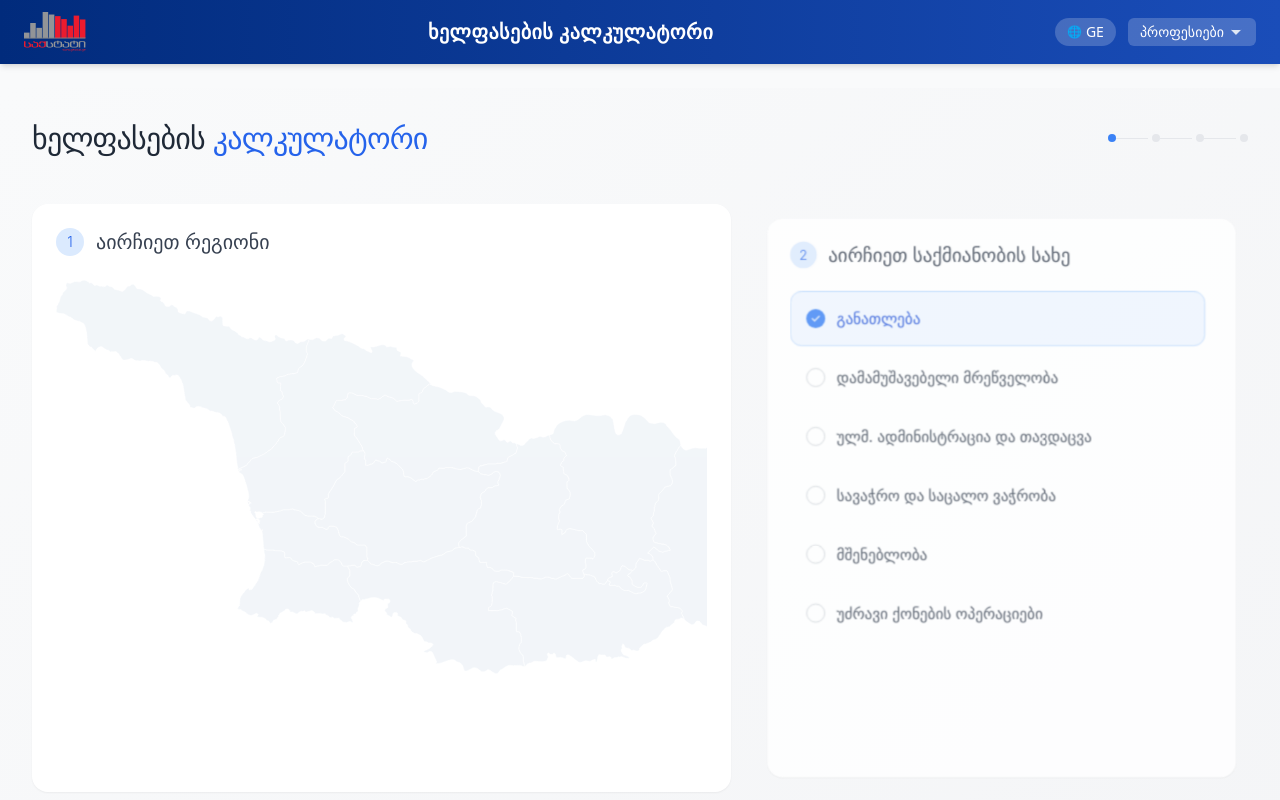
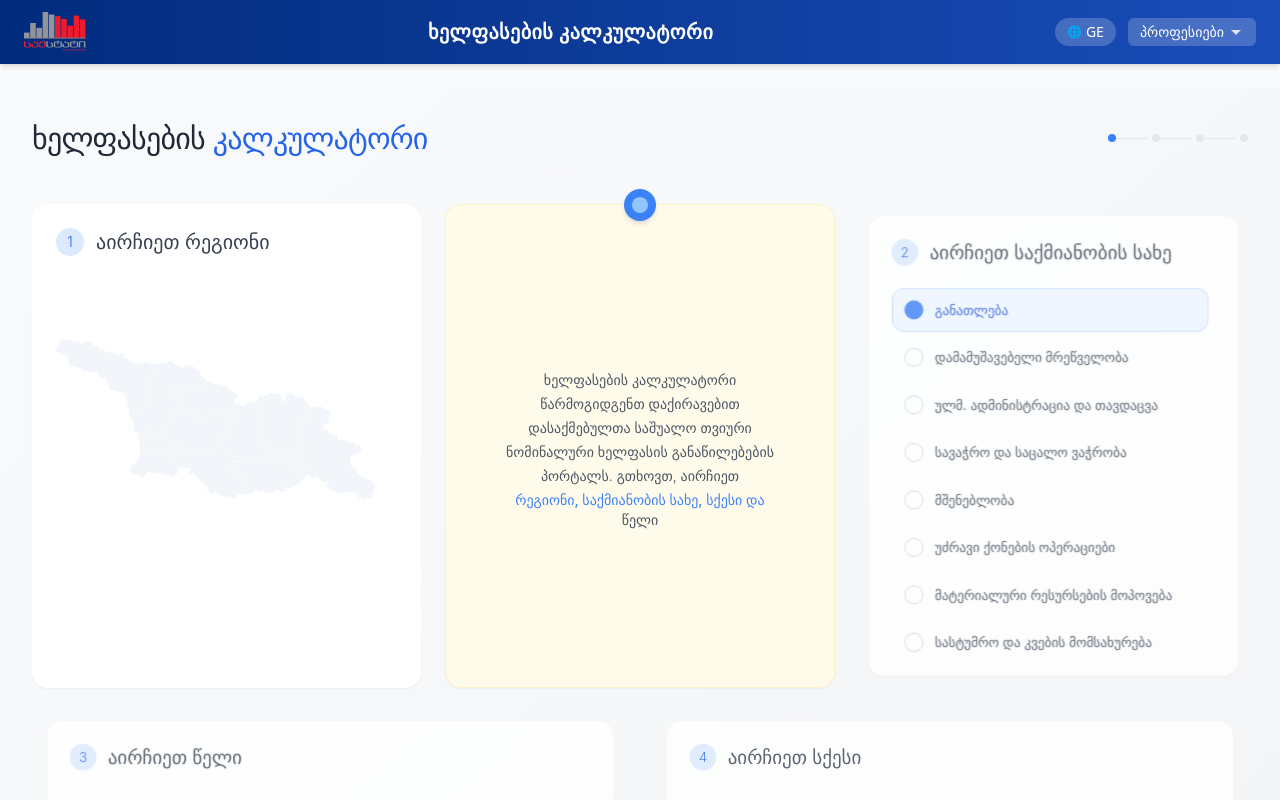
Before and after one commit to nikolozi2001/salary_calculator, a React (Vite) app in the folder frontend/: page / in a window 1280 px wide. Both pictures are taken after a click on the element "განათლება". Shown: the top 800 px of the page. Built offline with nearby package versions, Linux system fonts and the light colour scheme.

Commit message:
refactor: Improve Dashboard component structure and styling for better readability and user experience

```diff
--- a/frontend/src/components/Dashboard.jsx
+++ b/frontend/src/components/Dashboard.jsx
@@ -21,12 +21,36 @@ const Dashboard = () => {
     "GE-GU": { nameEn: "Guria", nameGe: "გურია", color: "#818CF8" },
     "GE-IM": { nameEn: "Imereti", nameGe: "იმერეთი", color: "#A78BFA" },
     "GE-KA": { nameEn: "Kakheti", nameGe: "კახეთი", color: "#FB7185" },
-    "GE-KK": { nameEn: "Kvemo Kartli", nameGe: "ქვემო ქართლი", color: "#67E8F9" },
-    "GE-MM": { nameEn: "Mtskheta-Mtianeti", nameGe: "მცხეთა-მთიანეთი", color: "#BEF264" },
-    "GE-RL": { nameEn: "Racha-Lechkhumi", nameGe: "რაჭა-ლეჩხუმი", color: "#FDBA74" },
-    "GE-SJ": { nameEn: "Samtskhe-Javakheti", nameGe: "სამცხე-ჯავახეთი", color: "#A1A1AA" },
-    "GE-SK": { nameEn: "Shida Kartli", nameGe: "შიდა ქართლი", color: "#94A3B8" },
-    "GE-SZ": { nameEn: "Samegrelo-Zemo Svaneti", nameGe: "სამეგრელო-ზემო სვანეთი", color: "#86EFAC" },
+    "GE-KK": {
+      nameEn: "Kvemo Kartli",
+      nameGe: "ქვემო ქართლი",
+      color: "#67E8F9",
+    },
+    "GE-MM": {
+      nameEn: "Mtskheta-Mtianeti",
+      nameGe: "მცხეთა-მთიანეთი",
+      color: "#BEF264",
+    },
+    "GE-RL": {
+      nameEn: "Racha-Lechkhumi",
+      nameGe: "რაჭა-ლეჩხუმი",
+      color: "#FDBA74",
+    },
+    "GE-SJ": {
+      nameEn: "Samtskhe-Javakheti",
+      nameGe: "სამცხე-ჯავახეთი",
+      color: "#A1A1AA",
+    },
+    "GE-SK": {
+      nameEn: "Shida Kartli",
+      nameGe: "შიდა ქართლი",
+      color: "#94A3B8",
+    },
+    "GE-SZ": {
+      nameEn: "Samegrelo-Zemo Svaneti",
+      nameGe: "სამეგრელო-ზემო სვანეთი",
+      color: "#86EFAC",
+    },
     "GE-TB": { nameEn: "Tbilisi", nameGe: "თბილისი", color: "#FCD34D" },
   };
 
@@ -56,7 +80,13 @@ const Dashboard = () => {
     } else if (selectedYear && selectedGender && activeStepIndex === 2) {
       setTimeout(() => setActiveStepIndex(3), 300);
     }
-  }, [selectedRegion, selectedActivity, selectedYear, selectedGender, activeStepIndex]);
+  }, [
+    selectedRegion,
+    selectedActivity,
+    selectedYear,
+    selectedGender,
+    activeStepIndex,
+  ]);
 
   // Effect to handle SVG loading and manipulation
   useEffect(() => {
@@ -78,9 +108,17 @@ const Dashboard = () => {
         svgRef.current = svgElement;
 
         if (svgElement) {
-          // Set SVG attributes
+          // Set SVG attributes for proper scaling
           svgElement.setAttribute("width", "100%");
-          svgElement.setAttribute("height", "auto");
+          svgElement.setAttribute("height", "100%");
+          svgElement.setAttribute("preserveAspectRatio", "xMidYMid meet");
+
+          // Make sure the viewBox is set properly to prevent trimming
+          if (!svgElement.getAttribute("viewBox")) {
+            const bbox = svgElement.getBBox();
+            const viewBox = `${bbox.x} ${bbox.y} ${bbox.width} ${bbox.height}`;
+            svgElement.setAttribute("viewBox", viewBox);
+          }
 
           // Add styles for regions
           const style = document.createElement("style");
@@ -194,15 +232,17 @@ const Dashboard = () => {
   };
 
   // Check if all selections are made
-  const allSelectionsComplete = selectedRegion && selectedActivity && selectedYear && selectedGender;
+  const allSelectionsComplete =
+    selectedRegion && selectedActivity && selectedYear && selectedGender;
 
   return (
     <div className="min-h-screen bg-gradient-to-br from-gray-50 to-gray-100 p-4 sm:p-6 lg:p-8 font-['Inter',sans-serif]">
       {/* Header */}
-      <div className="max-w-7xl mx-auto">
+      <div className="max-w-9xl mx-auto">
         <div className="flex justify-between items-center mb-12">
           <h1 className="text-3xl font-extralight text-gray-800 tracking-tight">
-            ხელფასების <span className="text-blue-600 font-normal">კალკულატორი</span>
+            ხელფასების{" "}
+            <span className="text-blue-600 font-normal">კალკულატორი</span>
           </h1>
 
           {/* Progress Steps */}
@@ -211,17 +251,13 @@ const Dashboard = () => {
               <div key={index} className="flex items-center">
                 <div
                   className={`h-2 w-2 rounded-full transition-all duration-500 ${
-                    activeStepIndex >= step
-                      ? "bg-blue-500"
-                      : "bg-gray-200"
+                    activeStepIndex >= step ? "bg-blue-500" : "bg-gray-200"
                   }`}
                 ></div>
                 {index < 3 && (
                   <div
                     className={`h-[1px] w-8 transition-all duration-500 ${
-                      activeStepIndex > step
-                        ? "bg-blue-500"
-                        : "bg-gray-200"
+                      activeStepIndex > step ? "bg-blue-500" : "bg-gray-200"
                     }`}
                   ></div>
                 )}
@@ -233,60 +269,122 @@ const Dashboard = () => {
         {/* Main Content - New Card Design */}
         <div className="grid grid-cols-1 lg:grid-cols-12 gap-6">
           {/* Left Side - Map */}
-          <div className={`bg-white rounded-2xl shadow-sm p-6 lg:col-span-7 transition-all duration-500 transform ${activeStepIndex === 0 ? "scale-100 opacity-100" : "scale-[0.98] opacity-90"}`}>
+          <div
+            className={`bg-white rounded-2xl shadow-sm p-6 lg:col-span-4 transition-all duration-500 transform ${
+              activeStepIndex === 0
+                ? "scale-100 opacity-100"
+                : "scale-[0.98] opacity-90"
+            }`}
+          >
             <h2 className="text-xl font-light text-gray-700 mb-6 flex items-center">
-              <span className="flex items-center justify-center w-7 h-7 rounded-full bg-blue-100 text-blue-600 text-sm mr-3">1</span>
+              <span className="flex items-center justify-center w-7 h-7 rounded-full bg-blue-100 text-blue-600 text-sm mr-3">
+                1
+              </span>
               აირჩიეთ რეგიონი
             </h2>
 
             <div className="relative overflow-hidden rounded-xl group">
-              {/* Map Container */}
+              {/* Map Container - Improved sizing for better display */}
               <div
                 id="georgia-map-container"
-                className="w-full aspect-[4/3] transition-transform duration-700 ease-out transform group-hover:scale-[1.02]"
+                className="w-80 h-[280px] transition-transform duration-700 ease-out transform group-hover:scale-[1.02]"
               ></div>
-
-              {/* Overlay */}
-              <div className="absolute inset-0 bg-gradient-to-t from-black/20 to-transparent opacity-0 group-hover:opacity-100 transition-opacity duration-500 pointer-events-none"></div>
             </div>
 
             {/* Selected Region Information */}
             {selectedRegion && regionData[selectedRegion] && (
-              <div className="mt-6 p-4 bg-gray-50 rounded-xl border border-gray-100 flex items-center justify-between">
-                <div className="flex items-center gap-3">
+              <div className="mt-4 p-3 bg-gray-50 rounded-xl border border-gray-100 flex items-center justify-between">
+                <div className="flex items-center gap-2">
                   <div
-                    className="w-8 h-8 rounded-full flex items-center justify-center"
-                    style={{ backgroundColor: regionData[selectedRegion].color }}
+                    className="w-6 h-6 rounded-full flex items-center justify-center"
+                    style={{
+                      backgroundColor: regionData[selectedRegion].color,
+                    }}
                   >
-                    <svg xmlns="http://www.w3.org/2000/svg" className="h-4 w-4 text-white" viewBox="0 0 20 20" fill="currentColor">
-                      <path fillRule="evenodd" d="M5.05 4.05a7 7 0 119.9 9.9L10 18.9l-4.95-4.95a7 7 0 010-9.9zM10 11a2 2 0 100-4 2 2 0 000 4z" clipRule="evenodd" />
+                    <svg
+                      xmlns="http://www.w3.org/2000/svg"
+                      className="h-3 w-3 text-white"
+                      viewBox="0 0 20 20"
+                      fill="currentColor"
+                    >
+                      <path
+                        fillRule="evenodd"
+                        d="M5.05 4.05a7 7 0 119.9 9.9L10 18.9l-4.95-4.95a7 7 0 010-9.9zM10 11a2 2 0 100-4 2 2 0 000 4z"
+                        clipRule="evenodd"
+                      />
                     </svg>
                   </div>
                   <div>
-                    <h3 className="text-lg font-medium text-gray-800">
+                    <h3 className="text-sm font-medium text-gray-800">
                       {regionData[selectedRegion].nameGe}
                     </h3>
-                    <p className="text-sm text-gray-500">
+                    <p className="text-xs text-gray-500">
                       {regionData[selectedRegion].nameEn}
                     </p>
                   </div>
                 </div>
                 <button
                   onClick={() => setSelectedRegion(null)}
-                  className="p-2 rounded-full hover:bg-gray-200 transition-colors duration-200"
+                  className="p-1.5 rounded-full hover:bg-gray-200 transition-colors duration-200"
                 >
-                  <svg xmlns="http://www.w3.org/2000/svg" className="h-5 w-5 text-gray-400" viewBox="0 0 20 20" fill="currentColor">
-                    <path fillRule="evenodd" d="M4.293 4.293a1 1 0 011.414 0L10 8.586l4.293-4.293a1 1 0 111.414 1.414L11.414 10l4.293 4.293a1 1 0 01-1.414 1.414L10 11.414l-4.293 4.293a1 1 0 01-1.414-1.414L8.586 10 4.293 5.707a1 1 0 010-1.414z" clipRule="evenodd" />
+                  <svg
+                    xmlns="http://www.w3.org/2000/svg"
+                    className="h-4 w-4 text-gray-400"
+                    viewBox="0 0 20 20"
+                    fill="currentColor"
+                  >
+                    <path
+                      fillRule="evenodd"
+                      d="M4.293 4.293a1 1 011.414 0L10 8.586l4.293-4.293a1 1 111.414 1.414L11.414 10l4.293 4.293a1 1 01-1.414 1.414L10 11.414l-4.293 4.293a1 1 01-1.414-1.414L8.586 10 4.293 5.707a1 1 0 010-1.414z"
+                      clipRule="evenodd"
+                    />
                   </svg>
                 </button>
               </div>
             )}
           </div>
 
+          {/* Pinned Note - Side by side with map and activity */}
+          <div className="lg:col-span-4">
+            <div className="relative h-full bg-amber-50 rounded-2xl p-6 shadow-sm border border-amber-100 flex flex-col justify-center">
+              {/* Pushpin */}
+              <div className="absolute -top-4 left-1/2 transform -translate-x-1/2">
+                <div className="w-8 h-8 bg-blue-500 rounded-full shadow-md flex items-center justify-center">
+                  <div className="w-4 h-4 bg-blue-300 rounded-full"></div>
+                </div>
+              </div>
+
+              {/* Note Content */}
+              <div className="pt-3 text-center text-gray-600 font-light">
+                <p className="text-sm mb-1">ხელფასების კალკულატორი</p>
+                <p className="text-sm mb-1">წარმოგიდგენთ დაქირავებით</p>
+                <p className="text-sm mb-1">დასაქმებულთა საშუალო თვიური</p>
+                <p className="text-sm mb-1">
+                  ნომინალური ხელფასის განაწილებების
+                </p>
+                <p className="text-sm mb-1">პორტალს. გთხოვთ, აირჩიეთ</p>
+                <p className="text-sm text-blue-500 font-medium">
+                  რეგიონი, საქმიანობის სახე, სქესი და
+                </p>
+                <p className="text-sm mb-1">წელი</p>
+              </div>
+            </div>
+          </div>
+
           {/* Right Side - Activity Selection */}
-          <div className={`bg-white rounded-2xl shadow-sm p-6 lg:col-span-5 transition-all duration-500 transform ${activeStepIndex === 1 ? "scale-100 opacity-100" : (activeStepIndex > 1 ? "scale-[0.98] opacity-90" : "scale-[0.95] opacity-80")}`}>
+          <div
+            className={`bg-white rounded-2xl shadow-sm p-6 lg:col-span-4 transition-all duration-500 transform ${
+              activeStepIndex === 1
+                ? "scale-100 opacity-100"
+                : activeStepIndex > 1
+                ? "scale-[0.98] opacity-90"
+                : "scale-[0.95] opacity-80"
+            }`}
+          >
             <h2 className="text-xl font-light text-gray-700 mb-6 flex items-center">
-              <span className="flex items-center justify-center w-7 h-7 rounded-full bg-blue-100 text-blue-600 text-sm mr-3">2</span>
+              <span className="flex items-center justify-center w-7 h-7 rounded-full bg-blue-100 text-blue-600 text-sm mr-3">
+                2
+              </span>
               აირჩიეთ საქმიანობის სახე
             </h2>
 
@@ -295,7 +393,7 @@ const Dashboard = () => {
                 <div
                   key={idx}
                   onClick={() => setSelectedActivity(industry)}
-                  className={`p-4 rounded-xl cursor-pointer transition-all duration-200 flex items-center gap-3 ${
+                  className={`p-3 rounded-xl cursor-pointer transition-all duration-200 flex items-center gap-3 ${
                     selectedActivity === industry
                       ? "bg-blue-50 border border-blue-200"
                       : "hover:bg-gray-50 border border-transparent"
@@ -303,14 +401,31 @@ const Dashboard = () => {
                 >
                   {selectedActivity === industry ? (
                     <div className="w-5 h-5 rounded-full bg-blue-500 flex items-center justify-center">
-                      <svg xmlns="http://www.w3.org/2000/svg" className="h-3 w-3 text-white" viewBox="0 0 20 20" fill="currentColor">
-                        <path fillRule="evenodd" d="M16.707 5.293a1 1 0 010 1.414l-8 8a1 1 0 01-1.414 0l-4-4a1 1 0 011.414-1.414L8 12.586l7.293-7.293a1 1 0 011.414 0z" clipRule="evenodd" />
+                      <svg
+                        xmlns="http://www.w3.org/2000/svg"
+                        className="h-3 w-3 text-white"
+                        viewBox="0 0 20 20"
+                        fill="currentColor"
+                      >
+                        <path
+                          fillRule="evenodd"
+                          d="M16.707 5.293a1 1 010 1.414l-8 8a1 1 01-1.414 0l-4-4a1 1 011.414-1.414L8 12.586l7.293-7.293a1 1 010 1.414z"
+                          clipRule="evenodd"
+                        />
                       </svg>
                     </div>
                   ) : (
                     <div className="w-5 h-5 rounded-full border border-gray-300"></div>
                   )}
-                  <span className={`${selectedActivity === industry ? "text-blue-700" : "text-gray-700"}`}>{industry}</span>
+                  <span
+                    className={`text-sm ${
+                      selectedActivity === industry
+                        ? "text-blue-700"
+                        : "text-gray-700"
+                    }`}
+                  >
+                    {industry}
+                  </span>
                 </div>
               ))}
             </div>
@@ -320,9 +435,17 @@ const Dashboard = () => {
         {/* Bottom Selectors */}
         <div className="mt-6 grid grid-cols-1 md:grid-cols-12 gap-6">
           {/* Year Selector */}
-          <div className={`bg-white p-6 rounded-2xl shadow-sm md:col-span-6 transition-all duration-500 transform ${activeStepIndex >= 2 ? "scale-100 opacity-100" : "scale-[0.95] opacity-80"}`}>
+          <div
+            className={`bg-white p-6 rounded-2xl shadow-sm md:col-span-6 transition-all duration-500 transform ${
+              activeStepIndex >= 2
+                ? "scale-100 opacity-100"
+                : "scale-[0.95] opacity-80"
+            }`}
+          >
             <h2 className="text-xl font-light text-gray-700 mb-6 flex items-center">
-              <span className="flex items-center justify-center w-7 h-7 rounded-full bg-blue-100 text-blue-600 text-sm mr-3">3</span>
+              <span className="flex items-center justify-center w-7 h-7 rounded-full bg-blue-100 text-blue-600 text-sm mr-3">
+                3
+              </span>
               აირჩიეთ წელი
             </h2>
             <div className="flex justify-center">
@@ -335,9 +458,17 @@ const Dashboard = () => {
           </div>
 
           {/* Gender Selector */}
-          <div className={`bg-white p-6 rounded-2xl shadow-sm md:col-span-6 transition-all duration-500 transform ${activeStepIndex >= 2 ? "scale-100 opacity-100" : "scale-[0.95] opacity-80"}`}>
+          <div
+            className={`bg-white p-6 rounded-2xl shadow-sm md:col-span-6 transition-all duration-500 transform ${
+              activeStepIndex >= 2
+                ? "scale-100 opacity-100"
+                : "scale-[0.95] opacity-80"
+            }`}
+          >
             <h2 className="text-xl font-light text-gray-700 mb-6 flex items-center">
-              <span className="flex items-center justify-center w-7 h-7 rounded-full bg-blue-100 text-blue-600 text-sm mr-3">4</span>
+              <span className="flex items-center justify-center w-7 h-7 rounded-full bg-blue-100 text-blue-600 text-sm mr-3">
+                4
+              </span>
               აირჩიეთ სქესი
             </h2>
             <div className="flex justify-center gap-8">
@@ -349,12 +480,20 @@ const Dashboard = () => {
                     : "hover:bg-gray-50"
                 }`}
               >
-                <div className={`w-16 h-16 rounded-full flex items-center justify-center mb-3 transition-all duration-300 ${
-                  selectedGender === "female" ? "bg-pink-500/20" : "bg-gray-100"
-                }`}>
+                <div
+                  className={`w-16 h-16 rounded-full flex items-center justify-center mb-3 transition-all duration-300 ${
+                    selectedGender === "female"
+                      ? "bg-pink-500/20"
+                      : "bg-gray-100"
+                  }`}
+                >
                   <svg
                     xmlns="http://www.w3.org/2000/svg"
-                    className={`h-8 w-8 ${selectedGender === "female" ? "text-pink-600" : "text-gray-400"}`}
+                    className={`h-8 w-8 ${
+                      selectedGender === "female"
+                        ? "text-pink-600"
+                        : "text-gray-400"
+                    }`}
                     viewBox="0 0 20 20"
                     fill="currentColor"
                   >
@@ -371,7 +510,13 @@ const Dashboard = () => {
                     />
                   </svg>
                 </div>
-                <span className={`transition-all duration-200 ${selectedGender === "female" ? "text-pink-600 font-medium" : "text-gray-500"}`}>
+                <span
+                  className={`transition-all duration-200 ${
+                    selectedGender === "female"
+                      ? "text-pink-600 font-medium"
+                      : "text-gray-500"
+                  }`}
+                >
                   ქალი
                 </span>
               </div>
@@ -384,12 +529,18 @@ const Dashboard = () => {
                     : "hover:bg-gray-50"
                 }`}
               >
-                <div className={`w-16 h-16 rounded-full flex items-center justify-center mb-3 transition-all duration-300 ${
-                  selectedGender === "male" ? "bg-blue-500/20" : "bg-gray-100"
-                }`}>
+                <div
+                  className={`w-16 h-16 rounded-full flex items-center justify-center mb-3 transition-all duration-300 ${
+                    selectedGender === "male" ? "bg-blue-500/20" : "bg-gray-100"
+                  }`}
+                >
                   <svg
                     xmlns="http://www.w3.org/2000/svg"
-                    className={`h-8 w-8 ${selectedGender === "male" ? "text-blue-600" : "text-gray-400"}`}
+                    className={`h-8 w-8 ${
+                      selectedGender === "male"
+                        ? "text-blue-600"
+                        : "text-gray-400"
+                    }`}
                     viewBox="0 0 20 20"
                     fill="currentColor"
                   >
@@ -406,7 +557,13 @@ const Dashboard = () => {
                     />
                   </svg>
                 </div>
-                <span className={`transition-all duration-200 ${selectedGender === "male" ? "text-blue-600 font-medium" : "text-gray-500"}`}>
+                <span
+                  className={`transition-all duration-200 ${
+                    selectedGender === "male"
+                      ? "text-blue-600 font-medium"
+                      : "text-gray-500"
+                  }`}
+                >
                   კაცი
                 </span>
               </div>
@@ -415,14 +572,29 @@ const Dashboard = () => {
         </div>
 
         {/* Action Button - Animated and responsive to selections */}
-        <div className={`mt-8 flex justify-center transition-all duration-700 transform ${allSelectionsComplete ? "scale-100 opacity-100" : "scale-95 opacity-60"}`}>
+        <div
+          className={`mt-8 flex justify-center transition-all duration-700 transform ${
+            allSelectionsComplete
+              ? "scale-100 opacity-100"
+              : "scale-95 opacity-60"
+          }`}
+        >
           <button
             className={`px-10 py-4 bg-gradient-to-r from-blue-600 to-indigo-500 text-white rounded-xl shadow-lg hover:shadow-blue-500/20 hover:-translate-y-0.5 transition-all duration-300 disabled:opacity-50 disabled:cursor-not-allowed disabled:hover:translate-y-0 disabled:hover:shadow-none flex items-center gap-2 group`}
             disabled={!allSelectionsComplete}
           >
             <span>გაანალიზება</span>
-            <svg xmlns="http://www.w3.org/2000/svg" className="h-5 w-5 transition-transform duration-300 group-hover:translate-x-1" viewBox="0 0 20 20" fill="currentColor">
-              <path fillRule="evenodd" d="M10.293 3.293a1 1 0 011.414 0l6 6a1 1 0 010 1.414l-6 6a1 1 0 01-1.414-1.414L14.586 11H3a1 1 0 110-2h11.586l-4.293-4.293a1 1 0 010-1.414z" clipRule="evenodd" />
+            <svg
+              xmlns="http://www.w3.org/2000/svg"
+              className="h-5 w-5 transition-transform duration-300 group-hover:translate-x-1"
+              viewBox="0 0 20 20"
+              fill="currentColor"
+            >
+              <path
+                fillRule="evenodd"
+                d="M10.293 3.293a1 1 0 011.414 0l6 6a1 1 010 1.414l-6 6a1 1 01-1.414-1.414L14.586 11H3a1 1 110-2h11.586l-4.293-4.293a1 1 010-1.414z"
+                clipRule="evenodd"
+              />
             </svg>
           </button>
         </div>
```
